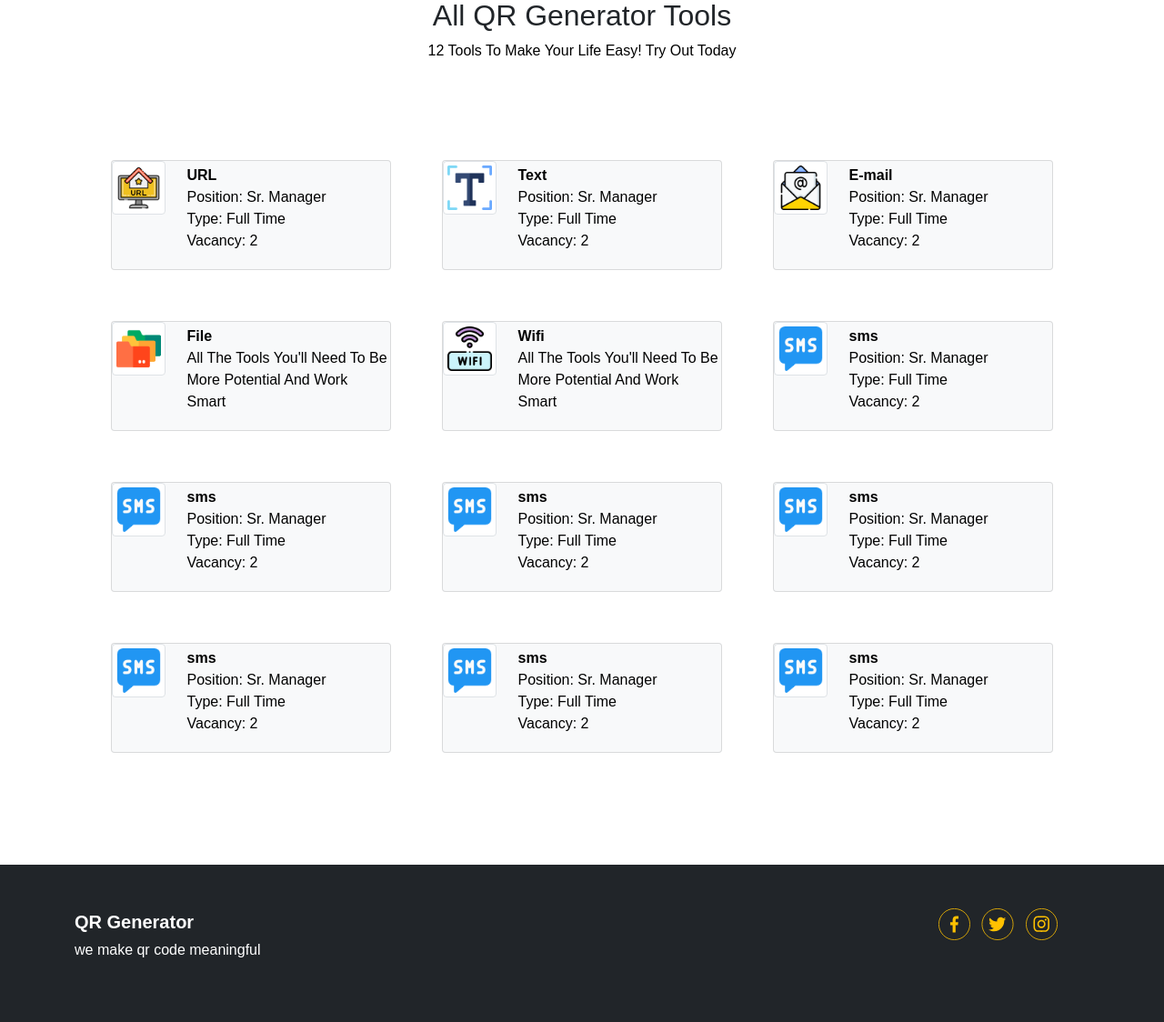
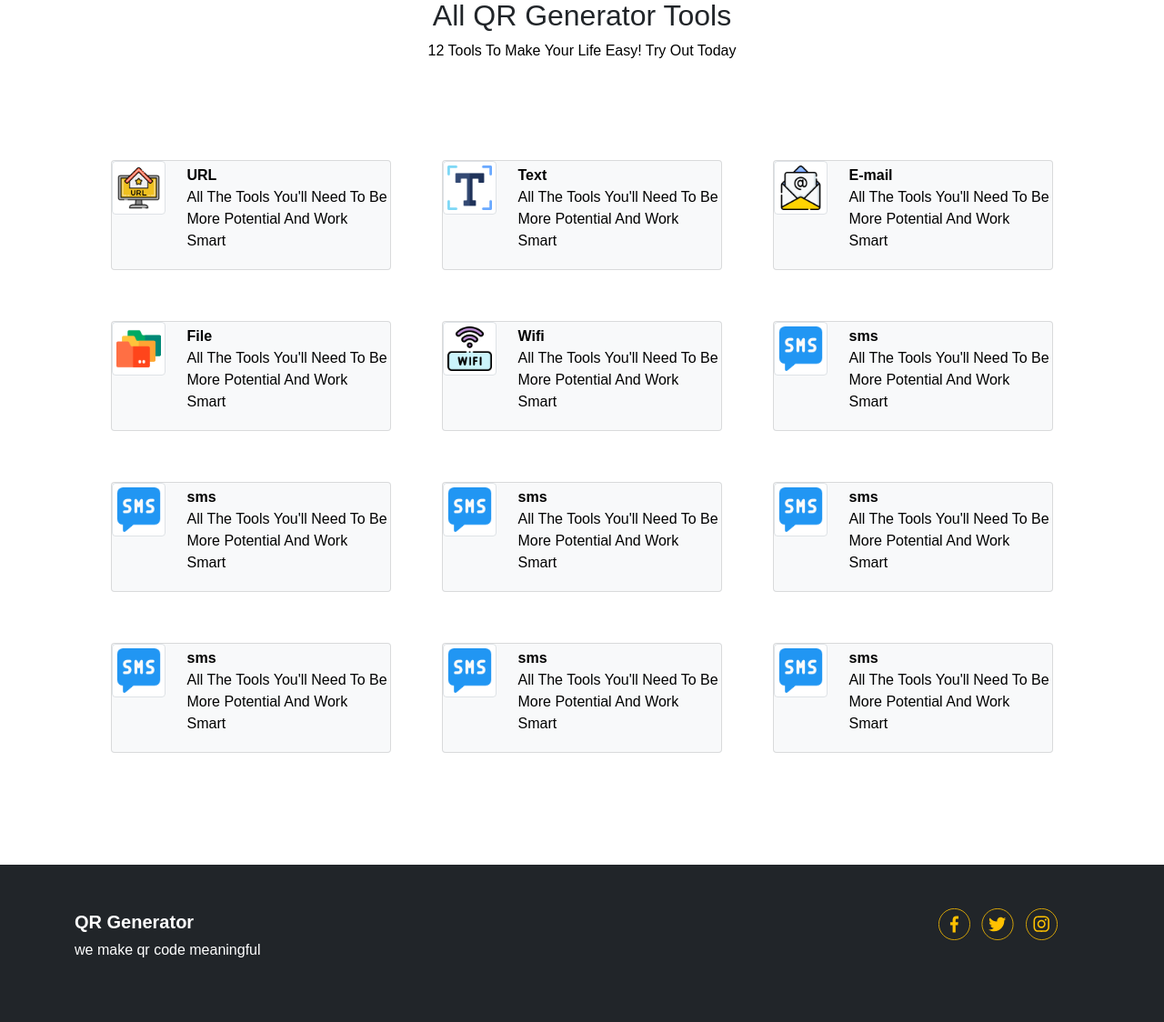
Before and after one commit to OisheeAnjum/QR, a PHP site: page /alltools.php in a window 1280 px wide. Shown: the part 154-1278 px from the top of the page at 91% size. Run offline with PHP 8.4, Linux system fonts and the light colour scheme; some libraries are stand-ins or nearby versions.

Commit message:
4th commit

```diff
--- a/alltools.php
+++ b/alltools.php
@@ -7,7 +7,7 @@
         <!-- Page Features-->
         <div class="row gx-lg-5">
             <div class="col-lg-4 col-xxl-4 mb-5">
-                <a class="nav-link" href="generate.html">
+                <a class="nav-link" href="generate.php">
                 <div class="card bg-light" >
 
                     <div class="row">
@@ -17,9 +17,7 @@
                         <div class="col-md-9">
                             <p>
                                 <b>URL </b> <br>
-                                Position: Sr. Manager <br>
-                                Type: Full Time <br>
-                                Vacancy: 2
+                                All The Tools You'll Need To Be More Potential And Work Smart
                             </p>
 
                         </div>
@@ -28,7 +26,7 @@
                 </a>
             </div>
             <div class="col-lg-4 col-xxl-4 mb-5">
-                <a class="nav-link" href="index.html">
+                <a class="nav-link" href="generate.php">
                 <div class="card bg-light" >
 
                     <div class="row">
@@ -38,9 +36,7 @@
                         <div class="col-md-9">
                             <p>
                                 <b>Text </b> <br>
-                                Position: Sr. Manager <br>
-                                Type: Full Time <br>
-                                Vacancy: 2
+                                All The Tools You'll Need To Be More Potential And Work Smart
                             </p>
 
                         </div>
@@ -49,7 +45,7 @@
             </a>
             </div>
             <div class="col-lg-4 col-xxl-4 mb-5">
-                <a class="nav-link" href="index.html">
+                <a class="nav-link" href="generate.php">
                 <div class="card bg-light" >
 
                     <div class="row">
@@ -59,9 +55,7 @@
                         <div class="col-md-9">
                             <p>
                                 <b>E-mail </b> <br>
-                                Position: Sr. Manager <br>
-                                Type: Full Time <br>
-                                Vacancy: 2
+                                All The Tools You'll Need To Be More Potential And Work Smart
                             </p>
 
                         </div>
@@ -70,7 +64,7 @@
                 </a>
             </div>
             <div class="col-lg-4 col-xxl-4 mb-5">
-                <a class="nav-link" href="index.html">
+                <a class="nav-link" href="generate.php">
                 <div class="card bg-light" >
 
                     <div class="row">
@@ -89,7 +83,7 @@
                 </a>
             </div>
             <div class="col-lg-4 col-xxl-4 mb-5">
-                <a class="nav-link" href="index.html">
+                <a class="nav-link" href="generate.php">
                 <div class="card bg-light" >
 
                     <div class="row">
@@ -99,6 +93,44 @@
                         <div class="col-md-9">
                             <p>
                                 <b>Wifi </b> <br>
+                                All The Tools You'll Need To Be More Potential And Work Smart
+                            </p>
+
+                        </div>
+                    </div>
+                </div>
+                </a>
+            </div>
+            <div class="col-lg-4 col-xxl-4 mb-5">
+                <a class="nav-link" href="generate.php">
+                <div class="card bg-light" >
+
+                    <div class="row">
+                        <div class="col-md-3">
+                            <img src="assets/sms.png" class="img-thumbnail" alt="Cinque Terre">
+                        </div>
+                        <div class="col-md-9">
+                            <p>
+                                <b>sms </b> <br>
+                                All The Tools You'll Need To Be More Potential And Work Smart
+                            </p>
+
+                        </div>
+                    </div>
+                </div>
+                </a>
+            </div>
+            <div class="col-lg-4 col-xxl-4 mb-5">
+                <a class="nav-link" href="generate.php">
+                <div class="card bg-light" >
+
+                    <div class="row">
+                        <div class="col-md-3">
+                            <img src="assets/sms.png" class="img-thumbnail" alt="Cinque Terre">
+                        </div>
+                        <div class="col-md-9">
+                            <p>
+                                <b>sms </b> <br>
                                 All The Tools You'll Need To Be More Potential And Work Smart
                             </p>
 
@@ -118,9 +150,64 @@
                         <div class="col-md-9">
                             <p>
                                 <b>sms </b> <br>
-                                Position: Sr. Manager <br>
-                                Type: Full Time <br>
-                                Vacancy: 2
+                                All The Tools You'll Need To Be More Potential And Work Smart
+                            </p>
+
+                        </div>
+                    </div>
+                </div>
+                </a>
+            </div>
+            <div class="col-lg-4 col-xxl-4 mb-5">
+                <a class="nav-link" href="generate.php">
+                <div class="card bg-light" >
+
+                    <div class="row">
+                        <div class="col-md-3">
+                            <img src="assets/sms.png" class="img-thumbnail" alt="Cinque Terre">
+                        </div>
+                        <div class="col-md-9">
+                            <p>
+                                <b>sms </b> <br>
+                                All The Tools You'll Need To Be More Potential And Work Smart
+                            </p>
+
+                        </div>
+                    </div>
+                </div>
+                </a>
+            </div>
+            <div class="col-lg-4 col-xxl-4 mb-5">
+                <a class="nav-link" href="inde.html">
+                <div class="card bg-light" >
+
+                    <div class="row">
+                        <div class="col-md-3">
+                            <img src="assets/sms.png" class="img-thumbnail" alt="Cinque Terre">
+                        </div>
+                        <div class="col-md-9">
+                            <p>
+                                <b>sms </b> <br>
+                                All The Tools You'll Need To Be More Potential And Work Smart
+                            </p>
+
+                        </div>
+                    </div>
+                </div>
+                </a>
+            </div>
+            <div class="col-lg-4 col-xxl-4 mb-5">
+                <a class="nav-link" href="generate.php">
+                <div class="card bg-light" >
+
+                    <div class="row">
+                        <div class="col-md-3">
+                            <img src="assets/sms.png" class="img-thumbnail" alt="Cinque Terre">
+                        </div>
+                        <div class="col-md-9">
+                            <p>
+                                <b>sms </b> <br>
+                                All The Tools You'll Need To Be More Potential And Work Smart
                             </p>
 
                         </div>
@@ -139,114 +226,7 @@
                         <div class="col-md-9">
                             <p>
                                 <b>sms </b> <br>
-                                Position: Sr. Manager <br>
-                                Type: Full Time <br>
-                                Vacancy: 2
-                            </p>
-
-                        </div>
-                    </div>
-                </div>
-                </a>
-            </div>
-            <div class="col-lg-4 col-xxl-4 mb-5">
-                <a class="nav-link" href="index.html">
-                <div class="card bg-light" >
-
-                    <div class="row">
-                        <div class="col-md-3">
-                            <img src="assets/sms.png" class="img-thumbnail" alt="Cinque Terre">
-                        </div>
-                        <div class="col-md-9">
-                            <p>
-                                <b>sms </b> <br>
-                                Position: Sr. Manager <br>
-                                Type: Full Time <br>
-                                Vacancy: 2
-                            </p>
-
-                        </div>
-                    </div>
-                </div>
-                </a>
-            </div>
-            <div class="col-lg-4 col-xxl-4 mb-5">
-                <a class="nav-link" href="index.html">
-                <div class="card bg-light" >
-
-                    <div class="row">
-                        <div class="col-md-3">
-                            <img src="assets/sms.png" class="img-thumbnail" alt="Cinque Terre">
-                        </div>
-                        <div class="col-md-9">
-                            <p>
-                                <b>sms </b> <br>
-                                Position: Sr. Manager <br>
-                                Type: Full Time <br>
-                                Vacancy: 2
-                            </p>
-
-                        </div>
-                    </div>
-                </div>
-                </a>
-            </div>
-            <div class="col-lg-4 col-xxl-4 mb-5">
-                <a class="nav-link" href="inde.html">
-                <div class="card bg-light" >
-
-                    <div class="row">
-                        <div class="col-md-3">
-                            <img src="assets/sms.png" class="img-thumbnail" alt="Cinque Terre">
-                        </div>
-                        <div class="col-md-9">
-                            <p>
-                                <b>sms </b> <br>
-                                Position: Sr. Manager <br>
-                                Type: Full Time <br>
-                                Vacancy: 2
-                            </p>
-
-                        </div>
-                    </div>
-                </div>
-                </a>
-            </div>
-            <div class="col-lg-4 col-xxl-4 mb-5">
-                <a class="nav-link" href="index.html">
-                <div class="card bg-light" >
-
-                    <div class="row">
-                        <div class="col-md-3">
-                            <img src="assets/sms.png" class="img-thumbnail" alt="Cinque Terre">
-                        </div>
-                        <div class="col-md-9">
-                            <p>
-                                <b>sms </b> <br>
-                                Position: Sr. Manager <br>
-                                Type: Full Time <br>
-                                Vacancy: 2
-                            </p>
-
-                        </div>
-                    </div>
-                </div>
-                </a>
-            </div>
-            <div class="col-lg-4 col-xxl-4 mb-5">
-                <a class="nav-link" href="index.html">
-                <div class="card bg-light" >
-
-                    <div class="row">
-                        <div class="col-md-3">
-                            <img src="assets/sms.png" class="img-thumbnail" alt="Cinque Terre">
-                        </div>
-                        <div class="col-md-9">
-                            <p>
-                                <b>sms </b> <br>
-                                Position: Sr. Manager <br>
-                                Type: Full Time <br>
-                                Vacancy: 2
+                                All The Tools You'll Need To Be More Potential And Work Smart
                             </p>
 
                         </div>
@@ -267,7 +247,7 @@
                 <div class="container">
                     <div class= "row">
                         <div class="col-lg 3">
-                            <a class="navbar-brand" href="#!">QR Generator</a>
+                            <a class="navbar-brand" href="generate.php">QR Generator</a>
                           <p id ="foot">we make qr code meaningful</p>
                         </div>
 
--- a/css/main.css
+++ b/css/main.css
@@ -28,6 +28,12 @@ a.btn.btn-success {
     border-color: #f8fbff;
     color:black;
 }
+a.btn.btn-success:hover
+{
+  background-color: #000000;
+  border-color: #f8fbff;
+  color: #fefefe;
+}
 .btn-primary {
     color: rgb(0, 0, 0);
     background-color: rgb(255, 193, 0);
@@ -35,6 +41,10 @@ a.btn.btn-success {
     display: block;
     width: fit-content;
 
+}
+.btn-primary:hover
+{
+background-color: #000000;
 }
 
 
@@ -74,7 +84,7 @@ input[type=text], input[type=password],input[type=text] {
   button:hover {
     opacity: 0.8;
     background-color: rgb(0, 0, 0);
-    color: rgb(255, 255, 255);
+    color: rgb(124, 124, 124)
   }
 
   /* Extra styles for the cancel button */
@@ -246,7 +256,8 @@ input[type=submit] {
 }
 
 input[type=submit]:hover {
-  background-color: #eeff00;
+  background-color: #000000;
+  color: rgb(255, 255, 255);
 }
 
 button.tablinks {
@@ -282,3 +293,7 @@ button.tablinks {
     margin-top: 0;
   }
 }
+a#modal {
+  color: black;
+  background-color: #ffc107;
+}
--- a/nav.php
+++ b/nav.php
@@ -32,11 +32,11 @@
         </nav>
  <div id="id01" class="modal">
 
-                        <form class="modal-content animate" action="/action_page.php" method="post">
+                        <form class="modal-content animate"  action="/action_page.php" method="post">
                           <div class="imgcontainer">
                             <span onclick="document.getElementById('id01').style.display='none'" class="close" title="Close Modal">&times;</span>
 
-                            <a class="navbar-brand" href="#!">Shob<span>job</span></a>
+                            <a class="navbar-brand" id="modal" href="#!">QR<span>Generator</span></a>
                           </div>
 
                           <div class="c1">
@@ -68,7 +68,7 @@
                           <div class="imgcontainer">
                             <span onclick="document.getElementById('id02').style.display='none'" class="close" title="Close Modal">&times;</span>
 
-                            <a class="navbar-brand" href="#!">Shob<span>job</span></a>
+                            <a class="navbar-brand" id="modal" href="#!">QR<span>Generator</span></a>
                           </div>
 
                           <div class="c1">
```
Also changed, not shown: index.php (+9 -17 lines).
